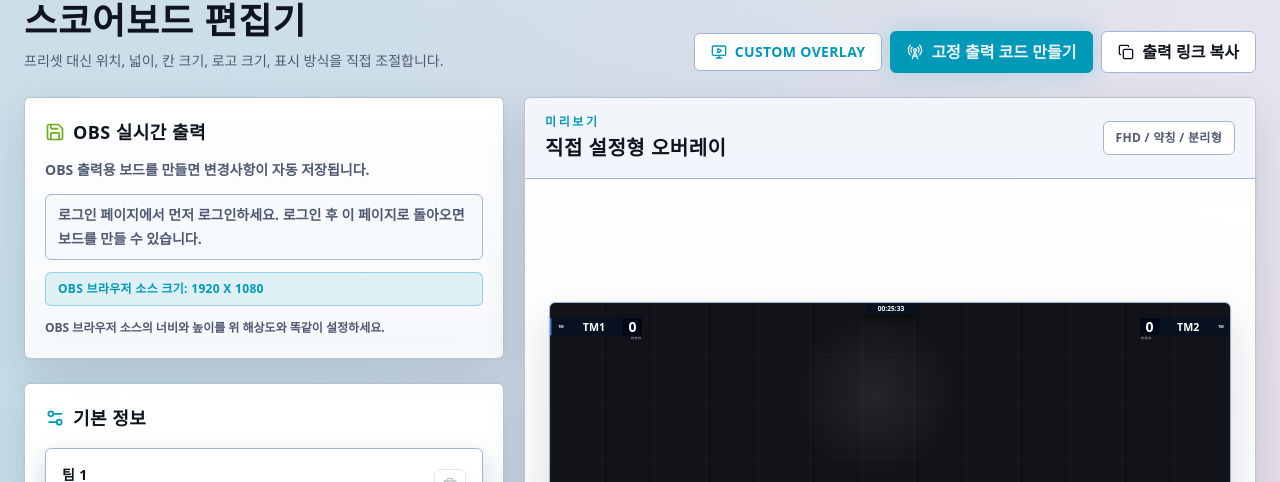
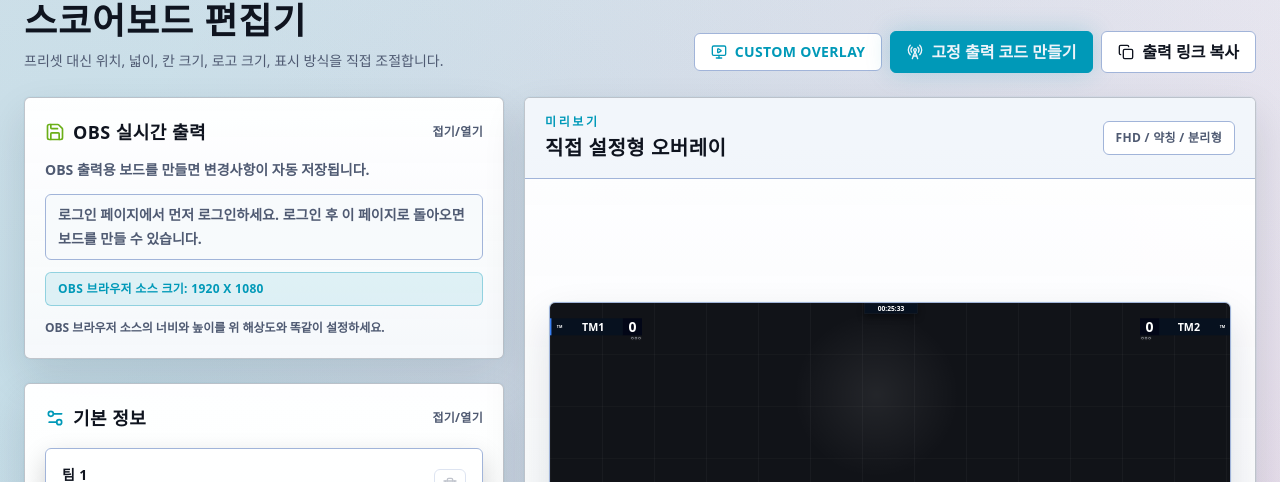
Before and after one commit to Byeolsae/Bracket-Arena, a Next.js app: page /scoreboard in a window 1280 px wide. Shown: the part 128-610 px from the top of the page. Built offline with nearby package versions, Linux system fonts and the light colour scheme; no server answers.

Commit message:
Improve scoreboard bracket thickness and collapsible settings

```diff
--- a/src/app/scoreboard/page.tsx
+++ b/src/app/scoreboard/page.tsx
@@ -1379,11 +1379,12 @@ export default function ScoreboardPage() {
 
       <section className="grid gap-5 xl:grid-cols-[480px_1fr]">
         <aside className="space-y-6">
-          <div className="arena-card p-5">
-            <div className="mb-3 flex items-center gap-2">
+          <details className="arena-card p-5" open>
+            <summary className="mb-3 flex cursor-pointer list-none items-center gap-2 marker:hidden">
               <Save className="h-5 w-5 text-lime" aria-hidden="true" />
               <h2 className="text-lg font-black uppercase tracking-wide text-ink">OBS 실시간 출력</h2>
-            </div>
+              <span className="ml-auto text-xs font-black uppercase tracking-wide text-muted">접기/열기</span>
+            </summary>
             <div className="grid gap-3 text-sm font-bold leading-6 text-muted">
               <p>{cloudStatus}</p>
               {!configured ? (
@@ -1413,13 +1414,14 @@ export default function ScoreboardPage() {
                 OBS 브라우저 소스의 너비와 높이를 위 해상도와 똑같이 설정하세요.
               </p>
             </div>
-          </div>
-
-          <div className="arena-card p-5">
-            <div className="mb-4 flex items-center gap-2">
+          </details>
+
+          <details className="arena-card p-5" open>
+            <summary className="mb-4 flex cursor-pointer list-none items-center gap-2 marker:hidden">
               <Settings2 className="h-5 w-5 text-cyan" aria-hidden="true" />
               <h2 className="text-lg font-black uppercase tracking-wide text-ink">기본 정보</h2>
-            </div>
+              <span className="ml-auto text-xs font-black uppercase tracking-wide text-muted">접기/열기</span>
+            </summary>
 
             <div className="space-y-4">
               <div className="space-y-3">
@@ -1625,13 +1627,14 @@ export default function ScoreboardPage() {
                 </button>
               </div>
             </div>
-          </div>
-
-          <div className="arena-card p-5">
-            <div className="mb-4 flex items-center gap-2">
+          </details>
+
+          <details className="arena-card p-5" open>
+            <summary className="mb-4 flex cursor-pointer list-none items-center gap-2 marker:hidden">
               <Eye className="h-5 w-5 text-lime" aria-hidden="true" />
               <h2 className="text-lg font-black uppercase tracking-wide text-ink">표시 방식</h2>
-            </div>
+              <span className="ml-auto text-xs font-black uppercase tracking-wide text-muted">접기/열기</span>
+            </summary>
 
             <div className="grid grid-cols-2 gap-2">
               <ToggleButton active={settings.nameMode === "short"} onClick={() => updateSetting("nameMode", "short")}>
@@ -1721,13 +1724,14 @@ export default function ScoreboardPage() {
                 </ToggleButton>
               </div>
             </div>
-          </div>
-
-          <div className="arena-card p-5">
-            <div className="mb-4 flex items-center gap-2">
+          </details>
+
+          <details className="arena-card p-5" open>
+            <summary className="mb-4 flex cursor-pointer list-none items-center gap-2 marker:hidden">
               <SlidersHorizontal className="h-5 w-5 text-cyan" aria-hidden="true" />
               <h2 className="text-lg font-black uppercase tracking-wide text-ink">타이머</h2>
-            </div>
+              <span className="ml-auto text-xs font-black uppercase tracking-wide text-muted">접기/열기</span>
+            </summary>
             <div className="grid gap-3">
               <div className="grid grid-cols-3 gap-2">
                 <ToggleButton active={settings.timerMode === "currentTime"} onClick={() => updateSetting("timerMode", "currentTime")}>
@@ -1803,13 +1807,14 @@ export default function ScoreboardPage() {
                 {settings.timerMode === "countDown" && scoreboard.timerFinished ? <span className="ml-2 text-red-300">종료</span> : null}
               </p>
             </div>
-          </div>
-
-          <div className="arena-card p-5">
-            <div className="mb-4 flex items-center gap-2">
+          </details>
+
+          <details className="arena-card p-5" open>
+            <summary className="mb-4 flex cursor-pointer list-none items-center gap-2 marker:hidden">
               <MonitorPlay className="h-5 w-5 text-cyan" aria-hidden="true" />
               <h2 className="text-lg font-black uppercase tracking-wide text-ink">화면 해상도</h2>
-            </div>
+              <span className="ml-auto text-xs font-black uppercase tracking-wide text-muted">접기/열기</span>
+            </summary>
             <div className="grid grid-cols-4 gap-2">
               {(Object.keys(resolutionOptions) as ScreenResolution[]).map((resolution) => (
                 <ToggleButton
@@ -1838,13 +1843,14 @@ export default function ScoreboardPage() {
             <p className="mt-3 text-xs font-bold text-muted">
               {getScreenSize(settings).width} x {getScreenSize(settings).height}
             </p>
-          </div>
-
-          <div className="arena-card p-5">
-            <div className="mb-4 flex items-center gap-2">
+          </details>
+
+          <details className="arena-card p-5" open>
+            <summary className="mb-4 flex cursor-pointer list-none items-center gap-2 marker:hidden">
               <Move className="h-5 w-5 text-gold" aria-hidden="true" />
               <h2 className="text-lg font-black uppercase tracking-wide text-ink">위치</h2>
-            </div>
+              <span className="ml-auto text-xs font-black uppercase tracking-wide text-muted">접기/열기</span>
+            </summary>
             <div className="grid gap-3">
               <div className="rounded-md border border-line bg-arena/70 px-3 py-3">
                 <p className="text-xs font-bold leading-5 text-muted">
@@ -1860,13 +1866,14 @@ export default function ScoreboardPage() {
                 위치 / 크기 리셋
               </button>
             </div>
-          </div>
-
-          <div className="arena-card p-5">
-            <div className="mb-4 flex items-center gap-2">
+          </details>
+
+          <details className="arena-card p-5" open>
+            <summary className="mb-4 flex cursor-pointer list-none items-center gap-2 marker:hidden">
               <SlidersHorizontal className="h-5 w-5 text-magenta" aria-hidden="true" />
               <h2 className="text-lg font-black uppercase tracking-wide text-ink">브래킷 크기</h2>
-            </div>
+              <span className="ml-auto text-xs font-black uppercase tracking-wide text-muted">접기/열기</span>
+            </summary>
             <div className="grid gap-3">
               <RangeField label="로고 크기" value={settings.logoSize} min={0} max={80} onChange={(value) => updateSetting("logoSize", value)} suffix="px" />
               <NumberField
@@ -1899,7 +1906,7 @@ export default function ScoreboardPage() {
                 브래킷 오른쪽 가장자리를 드래그하면 넓이가, 아래쪽 가장자리를 드래그하면 높이가 바뀝니다.
               </p>
             </div>
-          </div>
+          </details>
         </aside>
 
         <div className="arena-card overflow-hidden xl:sticky xl:top-5 xl:self-start">
@@ -2392,26 +2399,33 @@ function TeamCell({
     <div
       key="team"
       className={[
-        "flex min-w-0 items-center gap-2 px-3",
+        "relative flex min-w-0 items-center gap-2 overflow-visible px-3",
         teamThemeClass,
         justifyClass
       ].join(" ")}
       style={{
         height: size.rowHeight,
-        borderLeftStyle: accentRight || accentThickness <= 0 ? undefined : "solid",
-        borderLeftWidth: accentRight ? undefined : accentThickness,
-        borderLeftColor: accentRight ? undefined : accentColor,
-        borderRightStyle: !accentRight || accentThickness <= 0 ? undefined : "solid",
-        borderRightWidth: accentRight ? accentThickness : undefined,
-        borderRightColor: accentRight ? accentColor : undefined,
+        paddingLeft: accentRight ? undefined : Math.max(12, accentThickness + 8),
+        paddingRight: accentRight ? Math.max(12, accentThickness + 8) : undefined,
         color: textColor
       }}
     >
+      {accentThickness > 0 ? (
+        <span
+          className="pointer-events-none absolute bottom-0 top-0 z-0"
+          style={{
+            [accentRight ? "right" : "left"]: 0,
+            width: accentThickness,
+            backgroundColor: accentColor
+          }}
+          aria-hidden="true"
+        />
+      ) : null}
       {logoFirst && settings.showLogo && logoSize > 0 ? (
         <LogoBox label={team.shortName} size={logoSize} team={team} theme={settings.overlayTheme} />
       ) : null}
       <span
-        className={["min-w-0 flex-1 truncate font-black uppercase leading-none", labelAlignClass, getFontFamilyClass(settings.fontFamily)].join(" ")}
+        className={["relative z-10 min-w-0 flex-1 truncate font-black uppercase leading-none", labelAlignClass, getFontFamilyClass(settings.fontFamily)].join(" ")}
         style={{ fontSize: settings.fontSize }}
       >
         {label}
@@ -2703,7 +2717,7 @@ function LogoBox({
 
   return (
     <span
-      className="grid shrink-0 place-items-center overflow-hidden font-black uppercase text-white"
+      className="relative z-10 grid shrink-0 place-items-center overflow-hidden font-black uppercase text-white"
       style={{ width: size, height: size, fontSize: Math.max(8, size * 0.34) }}
     >
       {resolvedLogo ? (
```
